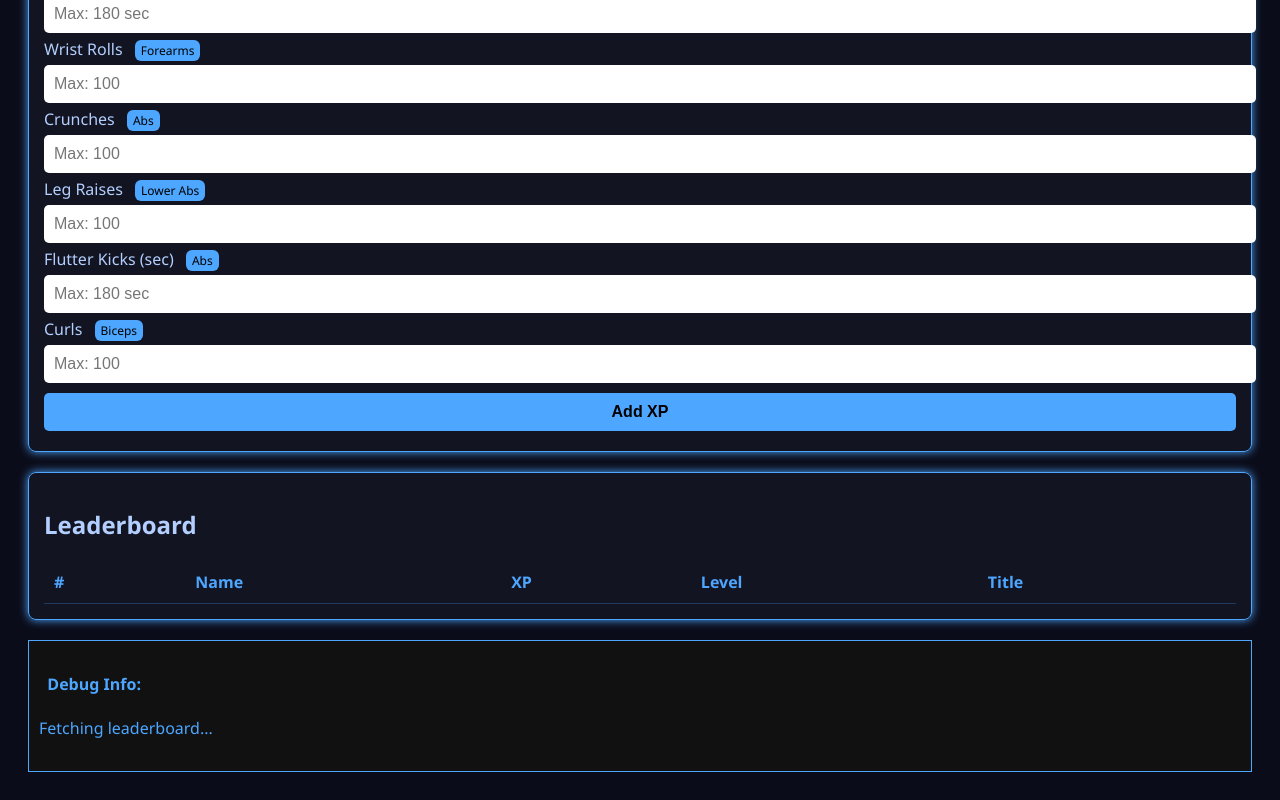
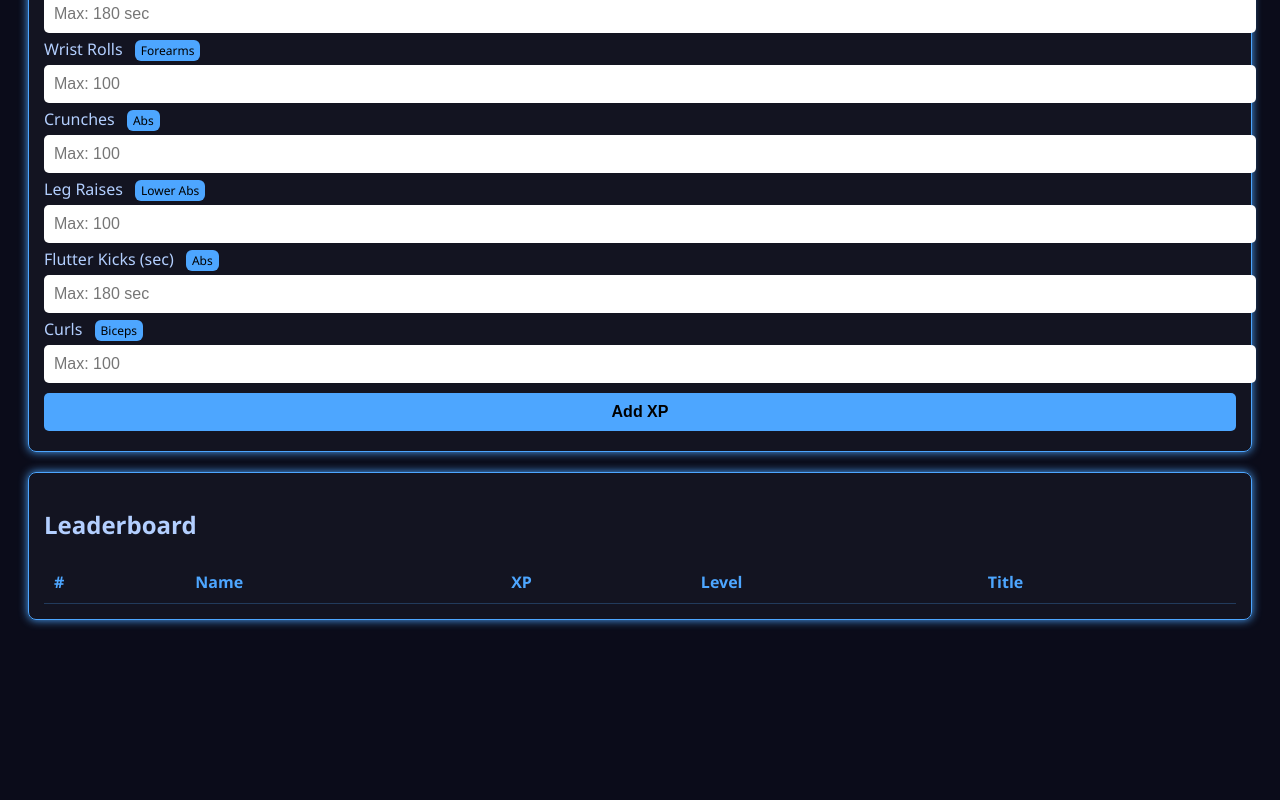
Before and after one commit to Rantax-Shavesh/Xp-tracker, a plain HTML site: page index.html in a window 1280 px wide. Shown: the part 1358-2158 px from the top of the page. After the commit the page ends 2026 px from the top, so only its background shows below. Drawn offline with Linux system fonts and the light colour scheme; no server answers.

Commit message:
Update index.html

```diff
--- a/index.html
+++ b/index.html
@@ -472,9 +472,5 @@
     updateUI();
   });
 </script>
-  <div id="debugBox" style="white-space:pre-wrap; background:#111; color:#4da6ff; padding:10px; margin-top:20px; border:1px solid #4da6ff;">
-  <strong>Debug Info:</strong>
-  <div id="debugOutput">Waiting for data...</div>
-</div>
 </body>
 </html>
```
